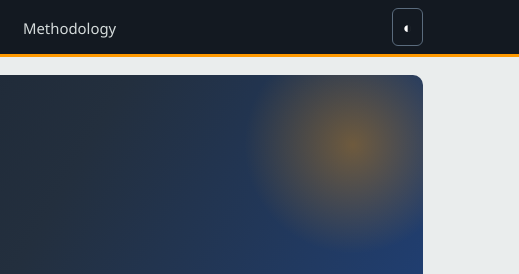
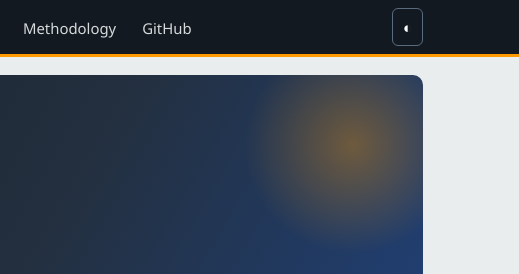
Before and after one commit to anshikapatwari/competitive-pricing-intelligence, a plain HTML site: page site/index.html in a window 1280 px wide. Shown: the top 274 px of the page, 761-1280 px from the left. Drawn offline with nearby package versions, Linux system fonts and the light colour scheme.

Commit message:
Add GitHub link to site navigation

```diff
--- a/site/index.html
+++ b/site/index.html
@@ -19,6 +19,7 @@
       <a href="#brands">Headphone brands</a>
       <a href="#demand">Discounts and ratings</a>
       <a href="#method">Methodology</a>
+      <a href="https://github.com/anshikapatwari/competitive-pricing-intelligence" target="_blank" rel="noopener">GitHub</a>
     </nav>
     <button id="theme" class="ghost" type="button" aria-label="Toggle dark mode">◐</button>
   </div>
```
